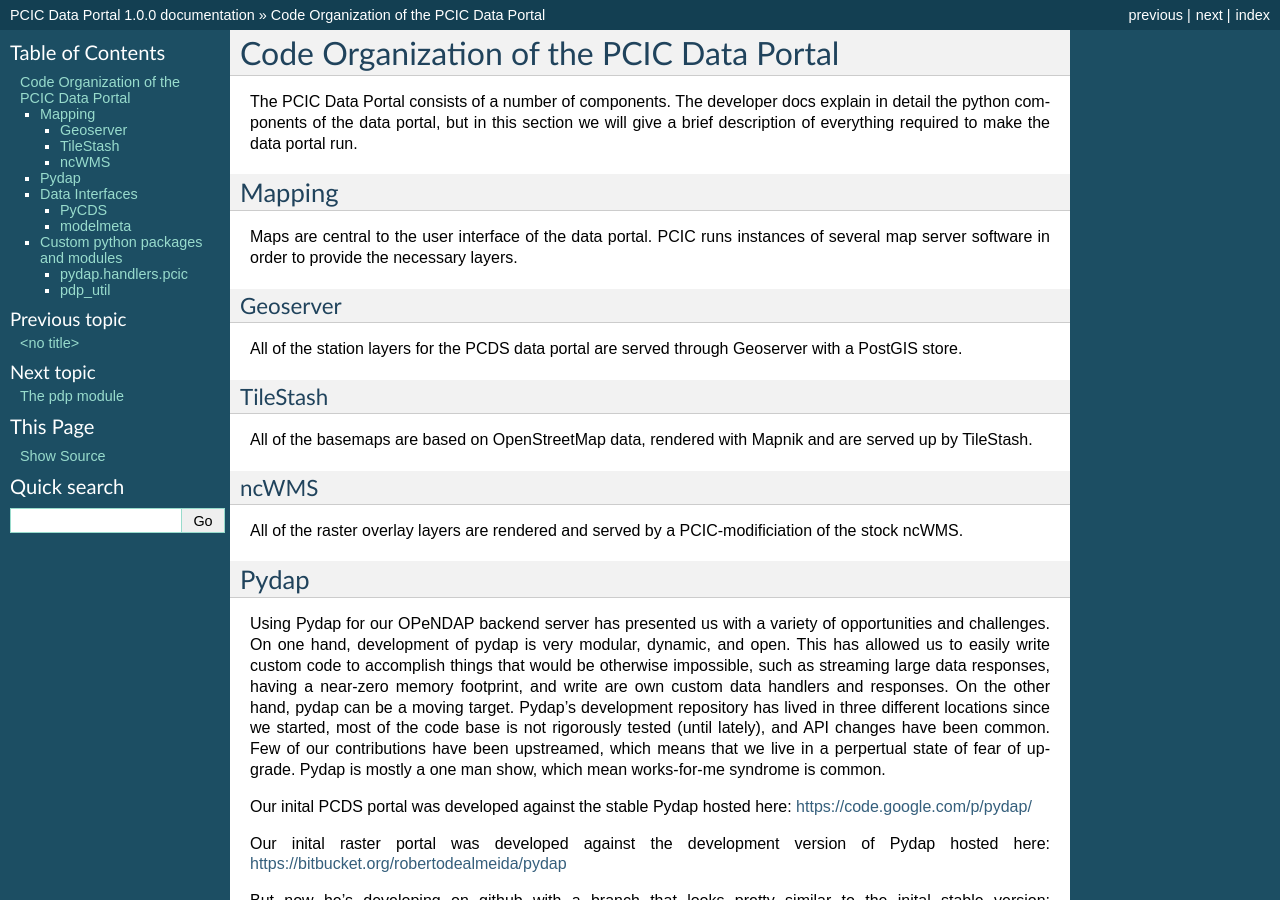
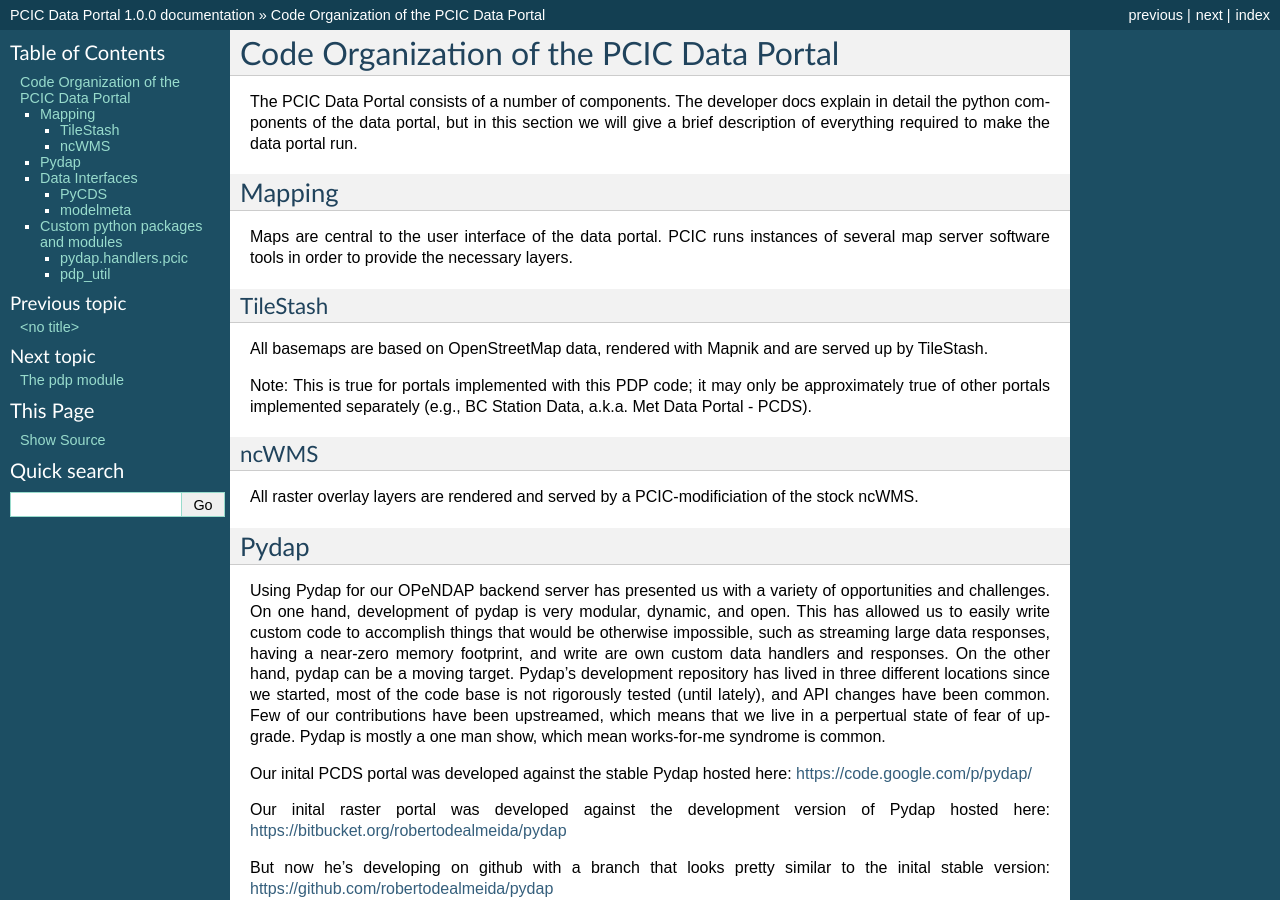
Before and after one commit to pacificclimate/pdp, a Sphinx documentation site: the page built from doc/source/org.rst, in a window 1280 px wide and 900 px high. Built offline with Sphinx 7.4.7, drawn with Linux system fonts in a browser that asks for light colours; pages that are not in the unit, such as notebooks, are missing from menus.

Commit message:
Remove mention of Geoserver; tweak wordings

```diff
--- a/doc/source/org.rst
+++ b/doc/source/org.rst
@@ -6,22 +6,19 @@
 Mapping
 -------
 
-Maps are central to the user interface of the data portal. PCIC runs instances of several map server software in order to provide the necessary layers.
-
-Geoserver
-^^^^^^^^^
-
-All of the station layers for the PCDS data portal are served through Geoserver with a PostGIS store.
+Maps are central to the user interface of the data portal. PCIC runs instances of several map server software tools in order to provide the necessary layers.
 
 TileStash
 ^^^^^^^^^
 
-All of the basemaps are based on OpenStreetMap data, rendered with Mapnik and are served up by TileStash.
+All basemaps are based on OpenStreetMap data, rendered with Mapnik and are served up by TileStash.
+
+Note: This is true for portals implemented with this PDP code; it may only be approximately true of other portals implemented separately (e.g., BC Station Data, a.k.a. Met Data Portal - PCDS).
 
 ncWMS
 ^^^^^
 
-All of the raster overlay layers are rendered and served by a PCIC-modificiation of the stock ncWMS.
+All raster overlay layers are rendered and served by a PCIC-modificiation of the stock ncWMS.
 
 
 Pydap
```
